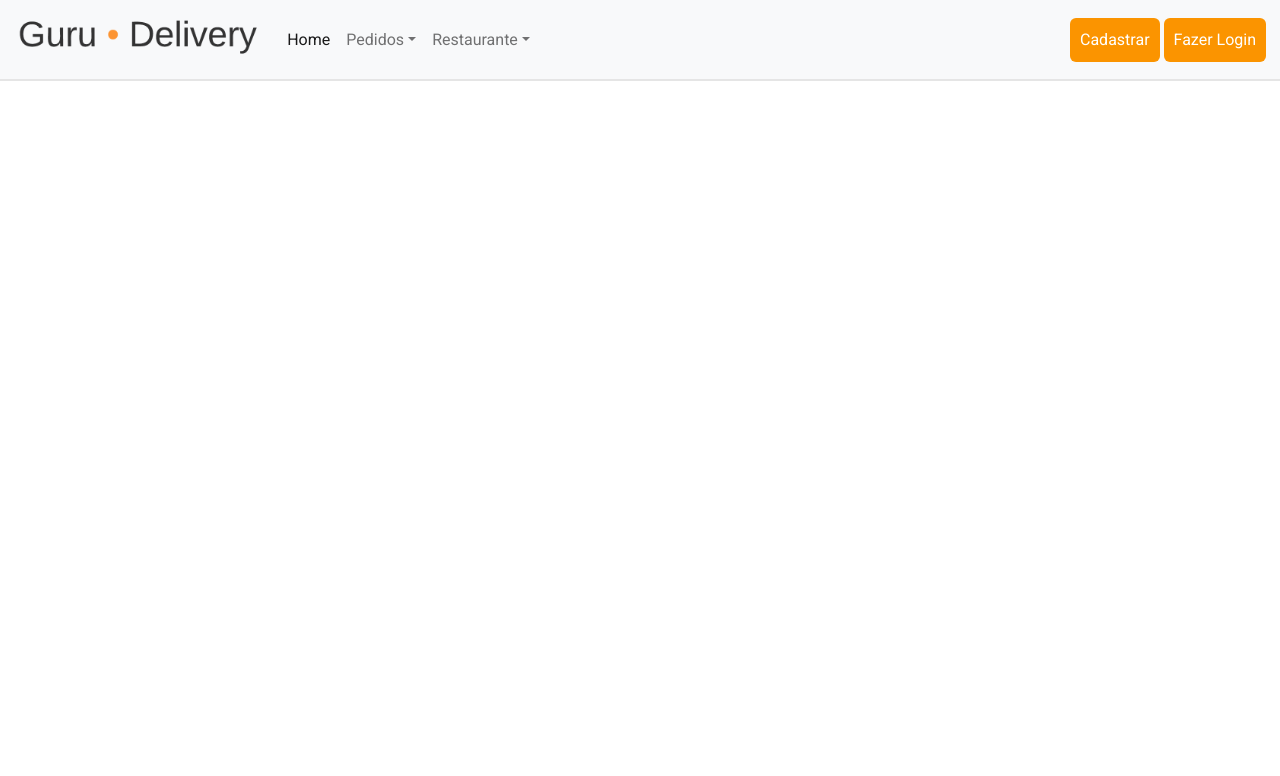
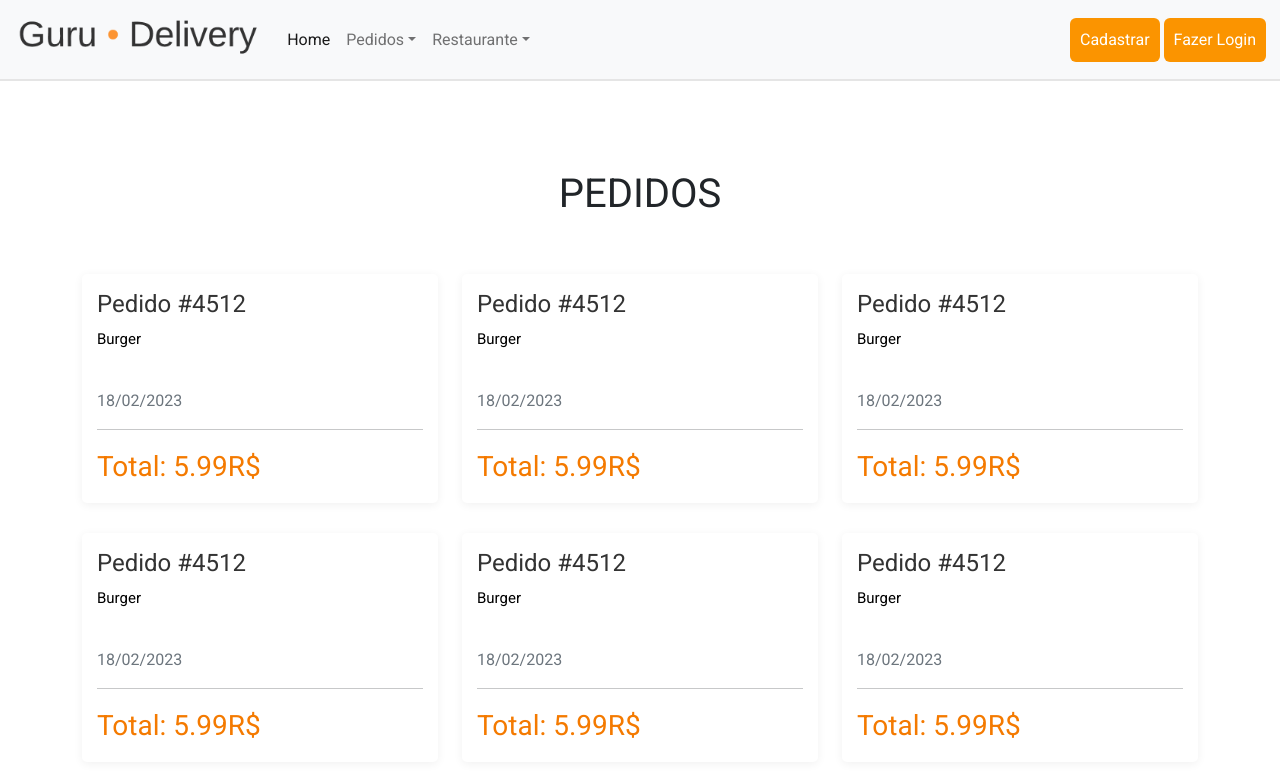
Before and after one commit to Matheus351/GuruDeliveryProject, a React (Create React App) app in the folder frontend/: page /pedidos in a window 1280 px wide. Shown: the top 776 px of the page. Built offline with nearby package versions, Linux system fonts and the light colour scheme.

Commit message:
Adicionando pedidos

```diff
--- a/frontend/src/App.tsx
+++ b/frontend/src/App.tsx
@@ -8,6 +8,7 @@ import RegisterAddress from './pages/RegisterAddress';
 import Message from './components/Message';
 import RegisterUser from './pages/RegisterUser';
 import Login from './pages/Login/Login'
+import Pedidos from './pages/Pedidos';
 
 import { useEffect } from 'react';
 import Bus from './Utils/Bus';
@@ -70,6 +71,7 @@ function App() {
             <Route path='/register' element={<RegisterAddress />} />
             <Route path='/register/user' element={ token? <Navigate to={'/'}/> :  <RegisterUser />} />
             <Route path='/login' element={!token ? <UserLogin /> : <Navigate to={'/'}  />} />
+            <Route path='/pedidos' element={<Pedidos/>} />
           </Routes>
 
         </BrowserRouter>
--- a/frontend/src/components/Header/index.tsx
+++ b/frontend/src/components/Header/index.tsx
@@ -29,7 +29,7 @@ function Header() {
                                     Pedidos
                                 </a>
                                 <ul className="dropdown-menu" aria-labelledby="navbarDropdown">
-                                    <li><a className="dropdown-item" href="#">Histórico</a></li>
+                                    <li><a className="dropdown-item" href="/pedidos">Histórico</a></li>
                                     <li><a className="dropdown-item" href="#">Novo</a></li>
                                 </ul>
                             </li>
--- /dev/null
+++ b/frontend/src/components/Pedido/index.tsx
@@ -0,0 +1,40 @@
+import React from 'react'
+
+const Pedido = () => {
+
+  return (
+    <div  className="col-sm-6 col-md-6 col-lg-4">
+    <div  className="food-card">
+        <div  className="food-card_content">
+            <div  className="food-card_title-section">
+                <a href="#!"  className="food-card_title">Pedido #4512</a>
+                <a href="#!"  className="food-card_author">Burger</a>
+            </div>
+            <div  className="food-card_bottom-section">
+                <div  className="space-between">
+                    <div>
+                        <span  className="text-muted">18/02/2023</span>
+                    </div>
+                    <div  className="pull-right">
+                        <span  className="badge badge-success">Veg</span>
+                    </div>
+                </div>
+                <hr/>
+                <div  className="space-between">
+                    <div  className="food-card_price">
+                        Total: <span>5.99R$</span>
+                    </div>
+                    <div  className="food-card_order-count">
+                        <div  className="input-group mb-3">
+                            {/* <input onChange={(e)=>handleAmount(e.target.value)} type="text"  className="form-control input-manulator" placeholder="" aria-label="Example text with button addon" aria-describedby="button-addon1" value={amount}/> */}
+                        </div>
+                    </div>
+                </div>
+            </div>
+        </div>
+    </div>
+</div>
+  )
+}
+
+export default Pedido
--- /dev/null
+++ b/frontend/src/pages/Pedidos/index.tsx
@@ -0,0 +1,25 @@
+import React from 'react'
+import Pedido from '../../components/Pedido'
+
+function Pedidos() {
+  return (
+    <section className="main-content pt-0">
+            <div className="container">
+                <h1 className="text-center text-uppercase">Pedidos</h1>
+                <br />
+                <br />
+                <div className="row">
+                    <Pedido />
+                    <Pedido />
+                    <Pedido />
+                    <Pedido />
+                    <Pedido />
+                    <Pedido />
+                </div>
+
+            </div>
+        </section>
+  )
+}
+
+export default Pedidos
```
